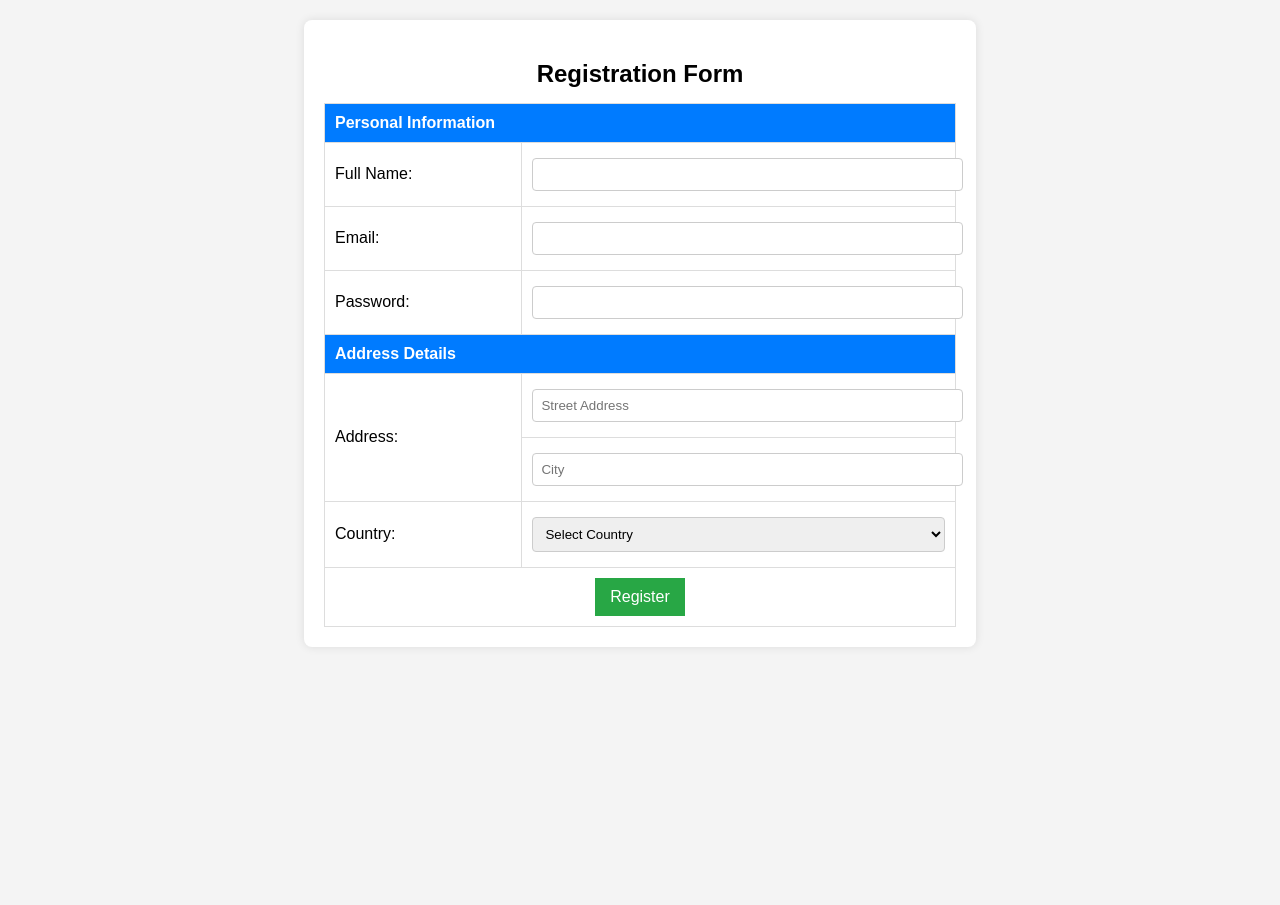
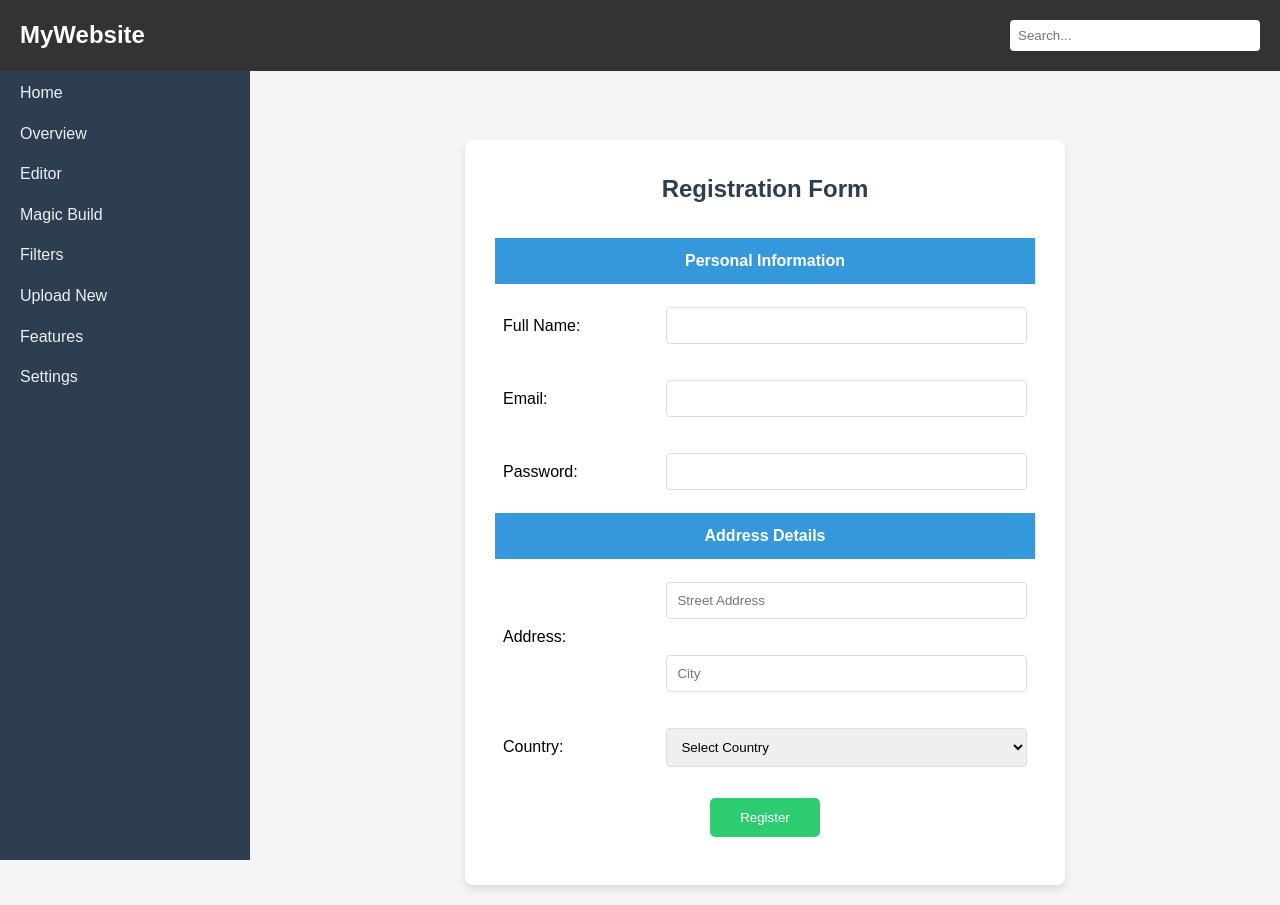
Before and after one commit to Rafiduzzaman/Web_tech_summer_24-25, a PHP site: page / in a window 1280 px wide. Before the commit the page ends 627 px from the top, so only its background shows below. Run offline with PHP 8.4, Linux system fonts and the light colour scheme.

Commit message:
Add navbar and sidebar

```diff
--- a/index.html
+++ b/index.html
@@ -3,13 +3,35 @@
 <head>
     <meta charset="UTF-8">
     <meta name="viewport" content="width=device-width, initial-scale=1.0">
-    <title>Registration Form</title>
+    <title>Registration Form with Sidebar</title>
     <link rel="stylesheet" href="styles.css">
 </head>
 <body>
+    <nav class="navbar">
+        <div class="logo">MyWebsite</div>
+        <div class="search-bar">
+            <input type="text" placeholder="Search...">
+        </div>
+    </nav>
 
     <div class="container">
+        <div class="sidebar">
+            <ul class="sidebar-menu">
+                <li><a href="#home">Home</a></li>
+                <li><a href="#overview">Overview</a></li>
+                <li><a href="#editor">Editor</a></li>
+                <li><a href="#magic-build">Magic Build</a></li>
+                <li><a href="#filters">Filters</a></li>
+                <li><a href="#upload-new">Upload New</a></li>
+                <li><a href="#features">Features</a></li>
+                <li><a href="#settings">Settings</a></li>
+            </ul>
+        </div>
+
+        <div class="main-content">
+            <div class="main">
                 <h2>Registration Form</h2>
+                <form>
                     <table>
                         <tr>
                             <th colspan="2">Personal Information</th>
@@ -53,7 +75,9 @@
                             </td>
                         </tr>
                     </table>
+                </form>
             </div>
-
+        </div>
+    </div>
 </body>
 </html>
--- a/styles.css
+++ b/styles.css
@@ -1,59 +1,156 @@
+* {
+    margin: 0;
+    padding: 0;
+    box-sizing: border-box;
+    font-family: Arial, sans-serif;
+}
+
 body {
-    font-family: Arial, sans-serif;
     background-color: #f4f4f4;
-    text-align: center;
+    line-height: 1.6;
+}
+
+.navbar {
+    position: fixed;
+    top: 0;
+    left: 0;
+    width: 100%;
+    z-index: 1000;
+    display: flex;
+    justify-content: space-between;
+    align-items: center;
+    background-color: #333;
+    color: white;
+    padding: 15px 20px;
+}
+
+.logo {
+    font-size: 1.5em;
+    font-weight: bold;
+}
+
+.search-bar input {
+    padding: 8px;
+    width: 250px;
+    border: none;
+    border-radius: 4px;
 }
 
 .container {
-    width: 50%;
-    margin: 20px auto;
-    background: white;
+    margin-top: 60px; /* Match the navbar height */
+    display: flex;
+}
+.sidebar {
+    width: 250px;
+    background-color: #2c3e50;
+    height: 100vh;
     padding: 20px;
+    position: fixed;
+    left: 0;
+    top: 60px; /* Adjust this value to match navbar height */
+    margin-top: 0;
+    z-index: 999;
+    overflow-y: auto; /* Add scrolling if content exceeds height */
+}
+
+.sidebar-menu {
+    list-style-type: none;
+}
+
+.sidebar-menu li {
+    margin-bottom: 15px;
+}
+
+.sidebar-menu a {
+    text-decoration: none;
+    color: #ecf0f1;
+    font-size: 1em;
+    transition: color 0.3s ease;
+}
+
+.sidebar-menu a:hover {
+    color: #3498db;
+}
+
+.main-content {
+    margin-left: 250px;
+    width: calc(100% - 250px);
+    padding: 20px;
+    padding-top: 80px; /* Add extra padding to prevent content from being hidden behind navbar */
+}
+
+.main {
+    background-color: white;
     border-radius: 8px;
-    box-shadow: 0 0 10px rgba(0, 0, 0, 0.1);
+    box-shadow: 0 4px 6px rgba(0, 0, 0, 0.1);
+    padding: 30px;
+    max-width: 600px;
+    margin: 0 auto;
 }
 
 h2 {
-    margin-bottom: 15px;
+    text-align: center;
+    color: #2c3e50;
+    margin-bottom: 20px;
 }
 
 table {
     width: 100%;
-    border-collapse: collapse;
-}
-
-th, td {
-    border: 1px solid #ddd;
-    padding: 10px;
-    text-align: left;
+    border-collapse: separate;
+    border-spacing: 0 10px;
 }
 
 th {
-    background-color: #007bff;
+    background-color: #3498db;
     color: white;
+    padding: 10px;
+    text-align: center;
+}
+
+td {
+    padding: 8px;
 }
 
 input, select {
     width: 100%;
-    padding: 8px;
+    padding: 10px;
     margin: 5px 0;
-    border: 1px solid #ccc;
+    border: 1px solid #ddd;
     border-radius: 4px;
-}
-
-button {
-    background-color: #28a745;
-    color: white;
-    padding: 10px 15px;
-    border: none;
-    cursor: pointer;
-    font-size: 16px;
-}
-
-button:hover {
-    background-color: #218838;
 }
 
 .submit-row {
     text-align: center;
 }
+
+button {
+    background-color: #2ecc71;
+    color: white;
+    border: none;
+    padding: 12px 30px;
+    border-radius: 5px;
+    cursor: pointer;
+    transition: background-color 0.3s ease;
+}
+
+button:hover {
+    background-color: #27ae60;
+}
+
+@media screen and (max-width: 768px) {
+    .container {
+        flex-direction: column;
+    }
+
+    .sidebar {
+        width: 100%;
+        height: auto;
+        position: static;
+        margin-top: 0;
+    }
+
+    .main-content {
+        margin-left: 0;
+        width: 100%;
+    }
+}
```
Lines whose indentation alone changed are shown as unchanged.
